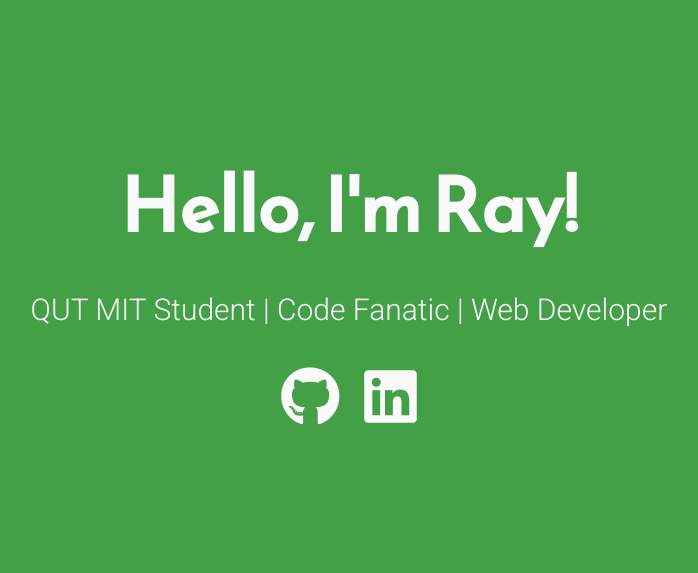
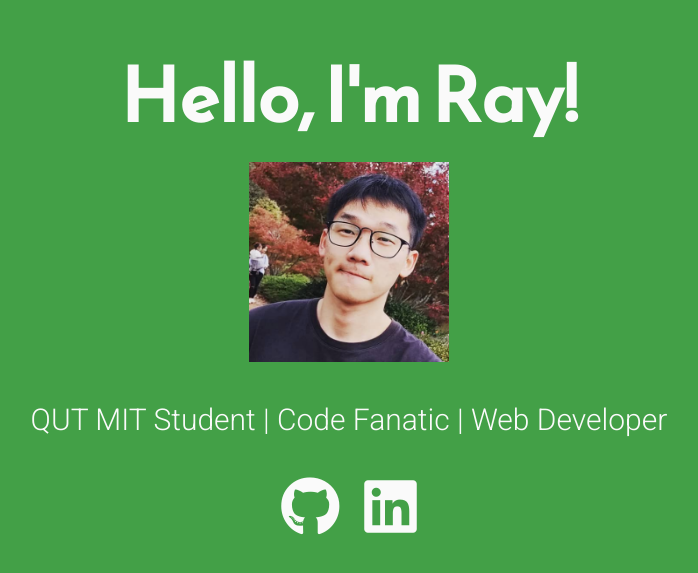
Before and after one commit to awesome-jeremy/awesome-jeremy.github.io, a plain HTML site: page index.html in a window 1280 px wide. Shown: the part 107-680 px from the top of the page, without its empty margins (291-989 px from the left). Drawn offline with Linux system fonts and the light colour scheme.

Commit message:
add avatar

```diff
--- a/css/styles.css
+++ b/css/styles.css
@@ -55,6 +55,12 @@ main > .tagline {
 	font-weight: 100;
 }
 
+main > .avatar{
+	width: 10rem;
+	height: 10rem;
+	margin: 10px auto;
+}
+
 .icons-social i {
 	padding: 10px;
 }
--- a/index.html
+++ b/index.html
@@ -28,6 +28,7 @@
 <body>
 	<main>
 		<div class="intro">Hello, I'm Ray!</div>
+		<img class="avatar" src="./public/1.png"></img>
 		<div class="tagline">QUT MIT Student | Code Fanatic | Web Developer</div>
 		<!-- Find your icons from here - https://fontawesome.com/icons?d=gallery&s=brands -->
 		<div class="icons-social">
```
Also changed, not shown: public/1.png (added).
